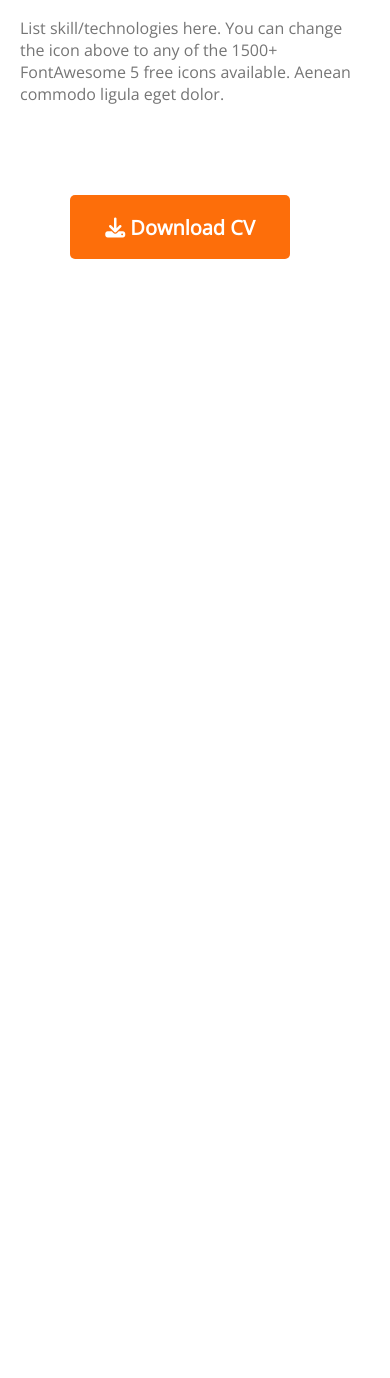
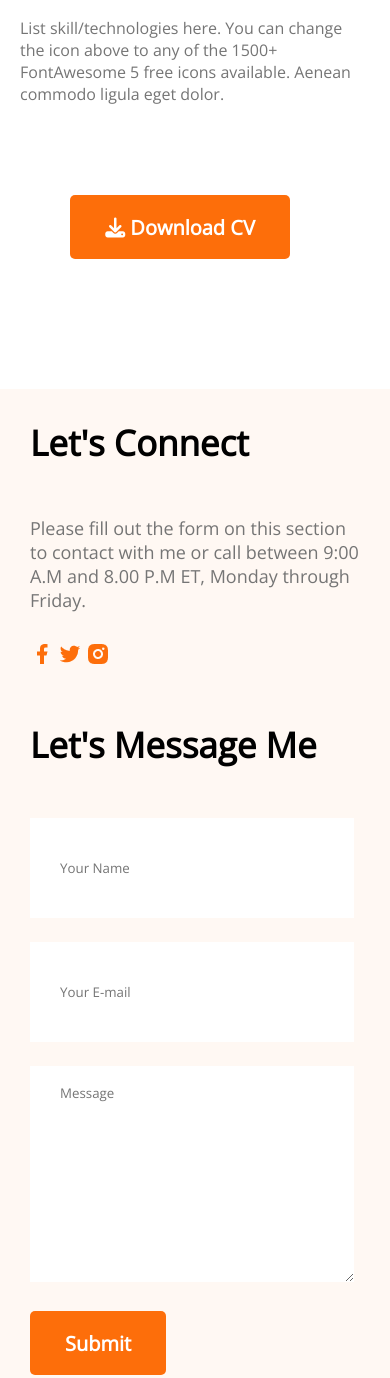
Before and after one commit to ShahriarHossainRifat/responsive-portfolio, a plain HTML site: page index.html in a window 390 px wide. Shown: the part 4709-6087 px from the top of the page. Before the commit the page ends 4968 px from the top, so only its background shows below. Drawn offline with nearby package versions, Linux system fonts and the light colour scheme.

Commit message:
added responsive "contact" section

```diff
--- a/index.html
+++ b/index.html
@@ -141,7 +141,7 @@
             </div>
         </section>
         <!-- contact section -->
-        <section class="contact hide">
+        <section class="contact">
             <div>
                 <h3 class="section-title">Let's Connect</h3>
                 <p class="section-description">
--- a/styles/portfolio.css
+++ b/styles/portfolio.css
@@ -209,6 +209,14 @@ input {
         gap: 20px;
         padding: 10px 20px;
     }
+    .contact {
+        padding: 30px;
+        flex-direction: column;
+        gap: 50px;
+    }
+    .contact input[type=text], input[type=email], textarea {
+        width: 80%;
+    }
 }
 @media screen and (min-width: 577px) and (max-width: 992px) {
     .resume-content {
@@ -218,6 +226,13 @@ input {
         padding: 30px;
         margin: 30px 30px;
     }
+    .contact {
+        padding: 30px;
+        gap: 50px;
+    }
+    .contact input[type=text], input[type=email], textarea {
+        width: 80%;
+    }
 }
 .hide {
     display: none;
```
